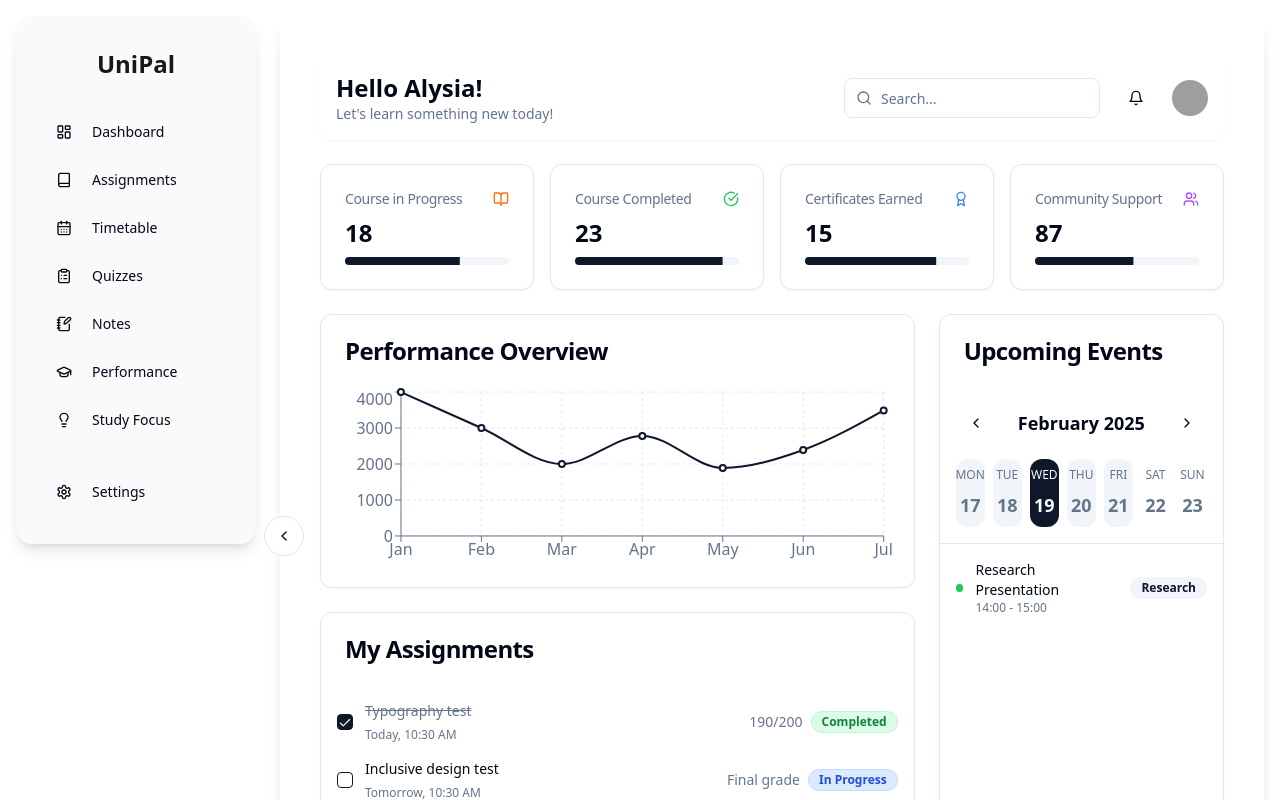
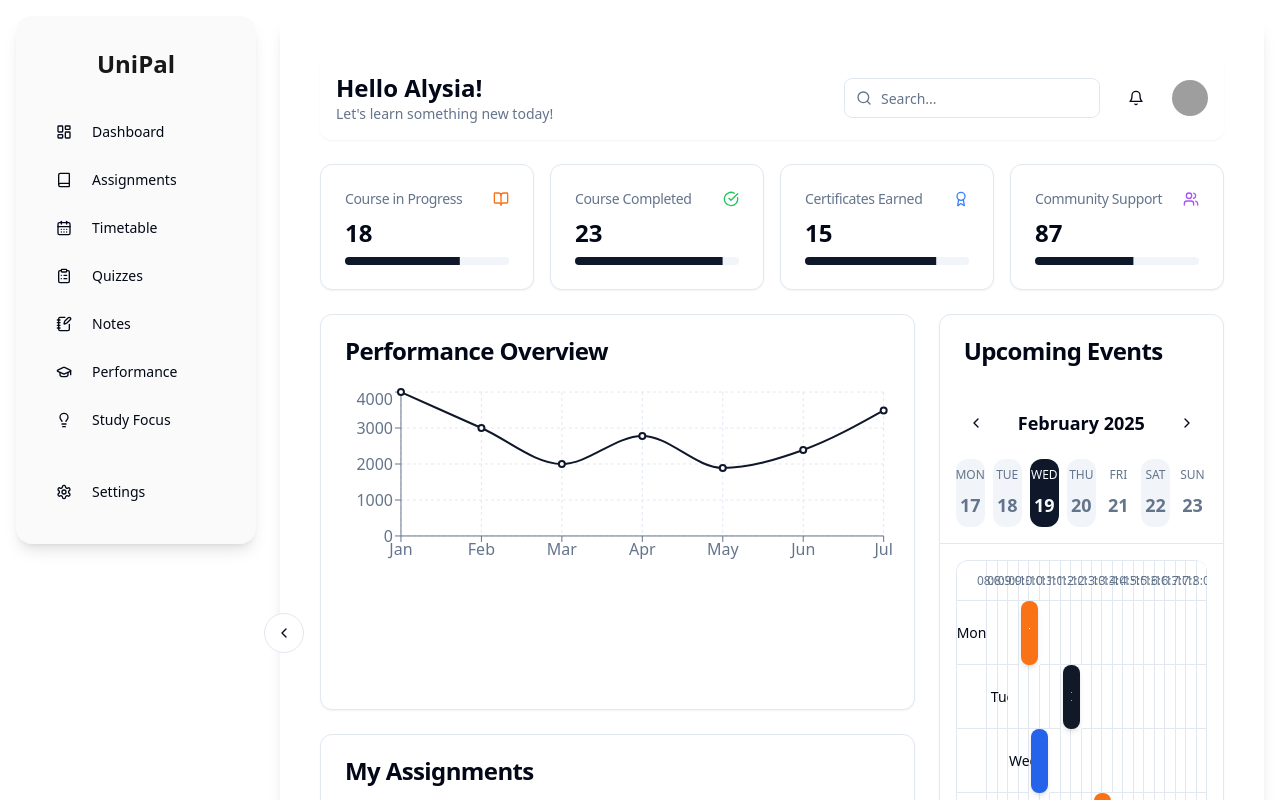
Before and after one commit to meadiljan/Student-AI-Companion, a React (Vite) app: page / in a window 1280 px wide. Shown: the top 800 px of the page. Built offline with nearby package versions, Linux system fonts and the light colour scheme; grey boxes are pictures that could not be loaded.

Commit message:
[dyad] Implemented a weekly event timeline in Upcoming Events, matching the provided image design. - wrote 2 file(s)

```diff
--- a/src/components/UpcomingEvents.tsx
+++ b/src/components/UpcomingEvents.tsx
@@ -2,63 +2,90 @@
 
 import React from "react";
 import { Card, CardContent, CardHeader, CardTitle } from "@/components/ui/card";
-import { Badge } from "@/components/ui/badge";
 import { ScrollArea } from "@/components/ui/scroll-area";
-import { cn } from "@/lib/utils";
-import WeekCalendar from "./WeekCalendar"; // Import the new WeekCalendar
+import WeekCalendar from "./WeekCalendar";
+import WeeklyEventTimeline from "./WeeklyEventTimeline"; // Import the new component
+import { startOfWeek, setHours, setMinutes, startOfDay, addDays } from "date-fns";
 
 interface Event {
+  id: string;
   date: Date;
-  time: string;
+  startTime: Date;
+  endTime: Date;
   title: string;
-  type: "Team Meetup" | "Illustration" | "Research" | "Presentation" | "Report";
+  type: string;
   color: string;
 }
 
-const events: Event[] = [
+// Helper to create a Date object with specific time for a given date
+const createDateTime = (baseDate: Date, hour: number, minute: number) => {
+  return setMinutes(setHours(startOfDay(baseDate), hour), minute);
+};
+
+const allEvents: Event[] = [
   {
-    date: new Date(2025, 1, 17), // February 17, 2025
-    time: "9:30 - 10:30",
+    id: "1",
+    date: new Date(2025, 1, 17), // Monday, Feb 17
+    startTime: createDateTime(new Date(2025, 1, 17), 9, 30),
+    endTime: createDateTime(new Date(2025, 1, 17), 10, 30),
     title: "Team Meetup",
     type: "Team Meetup",
-    color: "bg-red-500",
+    color: "bg-orange-500", // Matching image
   },
   {
-    date: new Date(2025, 1, 18), // February 18, 2025
-    time: "11:30 - 12:30",
-    title: "Illustration Project",
+    id: "2",
+    date: new Date(2025, 1, 18), // Tuesday, Feb 18
+    startTime: createDateTime(new Date(2025, 1, 18), 11, 30),
+    endTime: createDateTime(new Date(2025, 1, 18), 12, 30),
+    title: "Illustration",
     type: "Illustration",
-    color: "bg-blue-500",
+    color: "bg-gray-900", // Matching image (black)
   },
   {
-    date: new Date(2025, 1, 19), // February 19, 2025
-    time: "14:00 - 15:00",
-    title: "Research Presentation",
+    id: "3",
+    date: new Date(2025, 1, 19), // Wednesday, Feb 19
+    startTime: createDateTime(new Date(2025, 1, 19), 10, 0),
+    endTime: createDateTime(new Date(2025, 1, 19), 11, 0),
+    title: "Research",
     type: "Research",
-    color: "bg-green-500",
+    color: "bg-blue-600", // Matching image
   },
   {
-    date: new Date(2025, 1, 20), // February 20, 2025
-    time: "10:00 - 11:00",
-    title: "Client Presentation",
+    id: "4",
+    date: new Date(2025, 1, 20), // Thursday, Feb 20
+    startTime: createDateTime(new Date(2025, 1, 20), 13, 0),
+    endTime: createDateTime(new Date(2025, 1, 20), 14, 0),
+    title: "Presentation",
     type: "Presentation",
-    color: "bg-yellow-500",
+    color: "bg-orange-500", // Matching image
   },
   {
-    date: new Date(2025, 1, 21), // February 21, 2025
-    time: "16:00 - 17:00",
-    title: "Monthly Report",
+    id: "5",
+    date: new Date(2025, 1, 22), // Saturday, Feb 22
+    startTime: createDateTime(new Date(2025, 1, 22), 15, 0),
+    endTime: createDateTime(new Date(2025, 1, 22), 16, 0),
+    title: "Report",
     type: "Report",
-    color: "bg-purple-500",
+    color: "bg-green-500", // Matching image
   },
 ];
 
 const UpcomingEvents = () => {
-  const [date, setDate] = React.useState<Date | undefined>(new Date(2025, 1, 19)); // Set initial date to Feb 19, 2025
+  const [selectedDate, setSelectedDate] = React.useState<Date | undefined>(new Date(2025, 1, 19)); // Initial date for the calendar
 
-  const filteredEvents = events.filter(event =>
-    date && event.date.toDateString() === date.toDateString()
-  );
+  // Calculate the start of the week for the selected date (Monday)
+  const currentWeekStart = selectedDate
+    ? startOfWeek(selectedDate, { weekStartsOn: 1 })
+    : startOfWeek(new Date(), { weekStartsOn: 1 });
+
+  // Filter events to only show those within the current week displayed by the calendar
+  const eventsForCurrentWeek = React.useMemo(() => {
+    const weekEnd = addDays(currentWeekStart, 6); // Sunday of the current week
+    return allEvents.filter(event =>
+      event.date >= currentWeekStart && event.date <= weekEnd
+    );
+  }, [currentWeekStart]);
+
 
   return (
     <Card className="rounded-xl shadow-sm bg-card h-full flex flex-col">
@@ -66,26 +93,9 @@ const UpcomingEvents = () => {
         <CardTitle className="text-foreground">Upcoming Events</CardTitle>
       </CardHeader>
       <CardContent className="flex-1 flex flex-col p-0">
-        <WeekCalendar selected={date} onSelect={setDate} events={events} />
-        <ScrollArea className="flex-1 p-4">
-          {filteredEvents.length > 0 ? (
-            <div className="space-y-3">
-              {filteredEvents.map((event, index) => (
-                <div key={index} className="flex items-center space-x-3">
-                  <div className={cn("h-2 w-2 rounded-full", event.color)} />
-                  <div>
-                    <p className="text-sm font-medium text-foreground">{event.title}</p>
-                    <p className="text-xs text-muted-foreground">{event.time}</p>
-                  </div>
-                  <Badge variant="secondary" className="ml-auto text-xs">
-                    {event.type}
-                  </Badge>
-                </div>
-              ))}
-            </div>
-          ) : (
-            <p className="text-center text-muted-foreground text-sm">No events for this day.</p>
-          )}
+        <WeekCalendar selected={selectedDate} onSelect={setSelectedDate} events={allEvents} />
+        <ScrollArea className="flex-1">
+          <WeeklyEventTimeline events={eventsForCurrentWeek} weekStart={currentWeekStart} />
         </ScrollArea>
       </CardContent>
     </Card>
--- /dev/null
+++ b/src/components/WeeklyEventTimeline.tsx
@@ -0,0 +1,134 @@
+"use client";
+
+import React from "react";
+import { format, isSameDay, startOfDay, addMinutes, addDays, setHours, setMinutes, getDay } from "date-fns";
+import { cn } from "@/lib/utils";
+
+interface Event {
+  id: string;
+  date: Date;
+  startTime: Date;
+  endTime: Date;
+  title: string;
+  type: string;
+  color: string;
+}
+
+interface WeeklyEventTimelineProps {
+  events: Event[];
+  weekStart: Date; // The Monday of the current week
+}
+
+const START_HOUR = 8; // 8 AM
+const END_HOUR = 18;  // 6 PM
+const INTERVAL_MINUTES = 30; // 30-minute intervals
+
+const WeeklyEventTimeline: React.FC<WeeklyEventTimelineProps> = ({ events, weekStart }) => {
+  const timeSlots = React.useMemo(() => {
+    const slots: Date[] = [];
+    let currentTime = setMinutes(setHours(startOfDay(new Date()), START_HOUR), 0);
+    while (currentTime.getHours() < END_HOUR || (currentTime.getHours() === END_HOUR && currentTime.getMinutes() === 0)) {
+      slots.push(currentTime);
+      currentTime = addMinutes(currentTime, INTERVAL_MINUTES);
+    }
+    return slots;
+  }, []);
+
+  const daysInWeek = React.useMemo(() => {
+    return Array.from({ length: 7 }).map((_, i) => addDays(weekStart, i));
+  }, [weekStart]);
+
+  // Calculate column span for an event based on its start and end time
+  const getColumnSpan = (event: Event) => {
+    const startMinutes = event.startTime.getHours() * 60 + event.startTime.getMinutes();
+    const endMinutes = event.endTime.getHours() * 60 + event.endTime.getMinutes();
+    const timelineStartMinutes = START_HOUR * 60;
+
+    const startOffsetMinutes = startMinutes - timelineStartMinutes;
+    const endOffsetMinutes = endMinutes - timelineStartMinutes;
+
+    // +2 because the first column is for day labels, and grid columns are 1-indexed
+    const startColumn = Math.floor(startOffsetMinutes / INTERVAL_MINUTES) + 2;
+    const endColumn = Math.ceil(endOffsetMinutes / INTERVAL_MINUTES) + 2;
+
+    return { start: startColumn, end: endColumn };
+  };
+
+  // Get grid row for a specific day (1-indexed)
+  const getRowForDay = (day: Date) => {
+    // Assuming weekStart is Monday (getDay() returns 1 for Monday, 0 for Sunday)
+    // daysInWeek array is [Mon, Tue, ..., Sun]
+    // dayIndex 0 (Mon) -> row 2 (after time labels)
+    // dayIndex 1 (Tue) -> row 3
+    // ...
+    // dayIndex 6 (Sun) -> row 8
+    const dayIndex = daysInWeek.findIndex(d => isSameDay(d, day));
+    return dayIndex + 2;
+  };
+
+  return (
+    <div className="p-4">
+      <div
+        className="relative grid border-t border-l rounded-xl overflow-hidden"
+        style={{
+          gridTemplateColumns: `auto repeat(${timeSlots.length}, minmax(0, 1fr))`,
+          gridTemplateRows: `auto repeat(7, minmax(0, 1fr))`,
+        }}
+      >
+        {/* Top-left empty corner */}
+        <div className="border-b border-r h-10 bg-background"></div>
+
+        {/* Time labels (horizontal) */}
+        {timeSlots.map((time, index) => (
+          <div
+            key={index}
+            className="flex items-center justify-center text-xs text-muted-foreground border-b border-r h-10 bg-background"
+          >
+            {format(time, "HH:mm")}
+          </div>
+        ))}
+
+        {/* Day labels (vertical) and grid cells */}
+        {daysInWeek.map((day, dayIndex) => (
+          <React.Fragment key={dayIndex}>
+            <div className="flex items-center justify-center text-sm font-medium text-foreground border-b border-r h-16 bg-background">
+              {format(day, "EEE")}
+            </div>
+            {/* Grid cells for the day */}
+            {timeSlots.map((_, timeIndex) => (
+              <div key={timeIndex} className="border-b border-r h-16 bg-card"></div>
+            ))}
+          </React.Fragment>
+        ))}
+
+        {/* Events, positioned as grid items */}
+        {events.map((event) => {
+          const { start, end } = getColumnSpan(event);
+          const row = getRowForDay(event.date);
+
+          return (
+            <div
+              key={event.id}
+              className={cn(
+                "z-10 rounded-lg flex items-center justify-center text-xs text-white px-2 shadow-md",
+                event.color,
+              )}
+              style={{
+                gridColumnStart: start,
+                gridColumnEnd: end,
+                gridRowStart: row,
+                gridRowEnd: row + 1, // Span only one row
+                marginLeft: '2px', // Small margin to separate from grid lines
+                marginRight: '2px',
+              }}
+            >
+              <span className="truncate">{event.title}</span>
+            </div>
+          );
+        })}
+      </div>
+    </div>
+  );
+};
+
+export default WeeklyEventTimeline;
```
